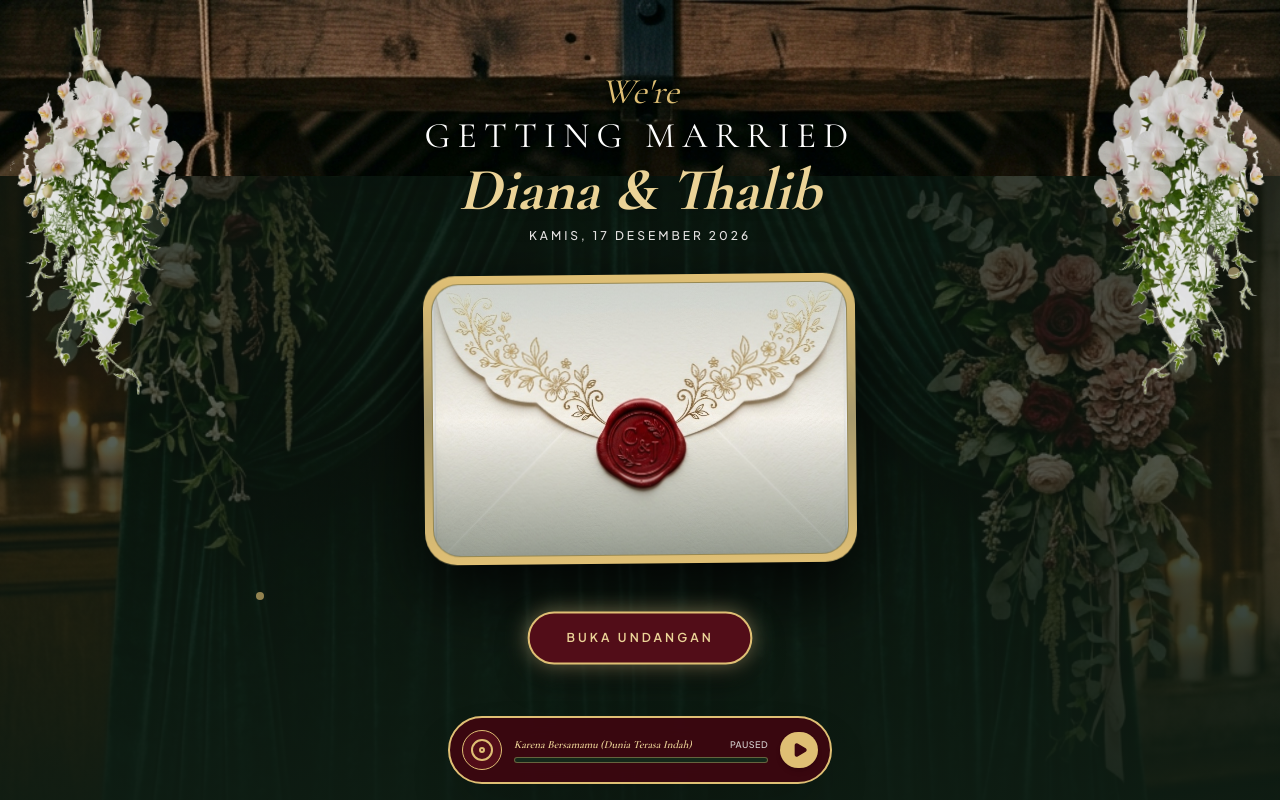
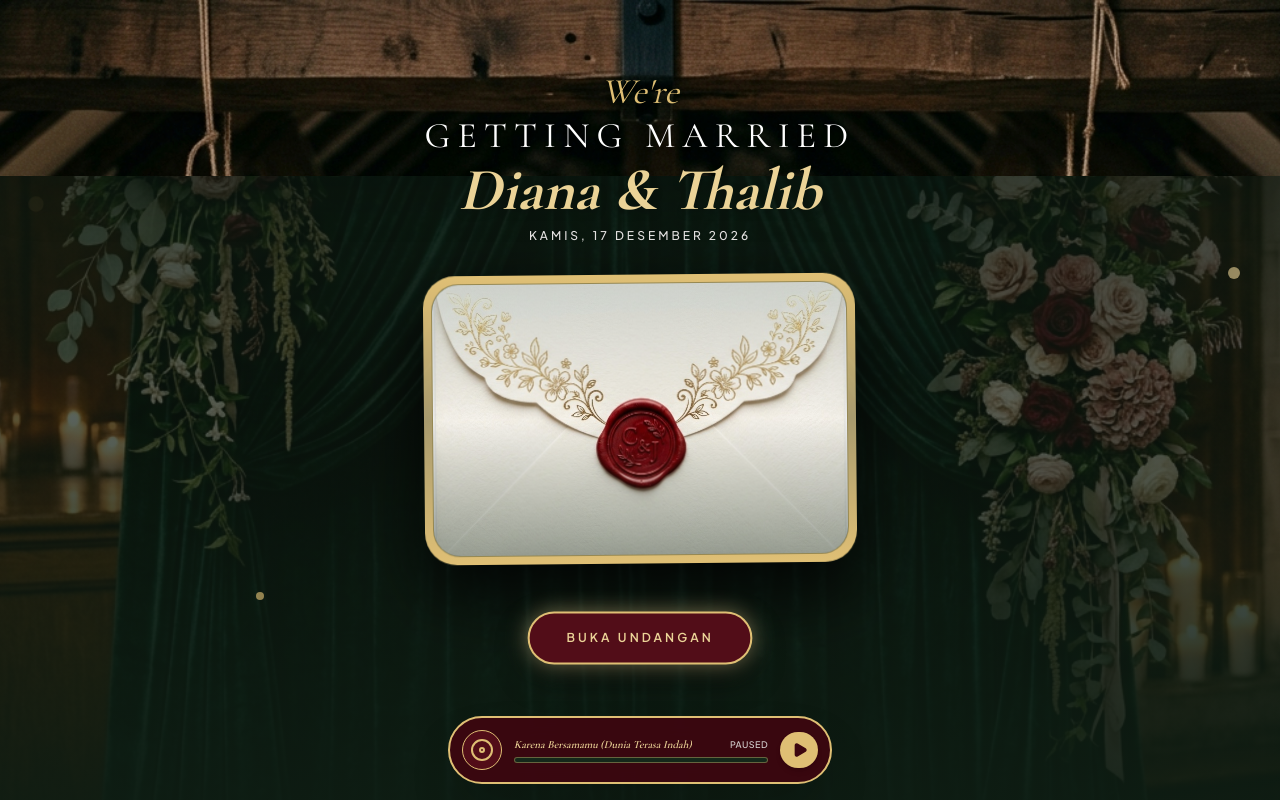
Before and after one commit to ahmadrofiussuud/undangan, a Next.js app: page / in a window 1280 px wide. Built offline with nearby package versions, Linux system fonts and the light colour scheme; no server answers; the database is empty.

Commit message:
refactor: show hanging orchid bouquet ornaments only after invitation is opened

```diff
--- a/components/HeroSection.tsx
+++ b/components/HeroSection.tsx
@@ -46,30 +46,6 @@ export default function HeroSection({
           priority
           sizes="100vw"
           className="object-cover object-top filter drop-shadow-2xl brightness-110"
-        />
-      </div>
-
-      {/* Hanging White Orchid Bouquet - Top Left Corner Ornament (Modeled from Referensi 2) */}
-      <div className="absolute top-0 left-0 z-30 w-28 sm:w-44 pointer-events-none filter drop-shadow-2xl animate-orchid-sway">
-        <Image
-          src="/hanging_orchid.png"
-          alt="Hanging White Orchid Garland"
-          width={518}
-          height={1167}
-          priority
-          className="w-full h-auto opacity-90"
-        />
-      </div>
-
-      {/* Hanging White Orchid Bouquet - Top Right Corner Ornament (Modeled from Referensi 2) */}
-      <div className="absolute top-0 right-0 z-30 w-28 sm:w-44 pointer-events-none filter drop-shadow-2xl animate-orchid-sway-reverse">
-        <Image
-          src="/hanging_orchid.png"
-          alt="Hanging White Orchid Garland"
-          width={518}
-          height={1167}
-          priority
-          className="w-full h-auto opacity-90"
         />
       </div>
 
```
